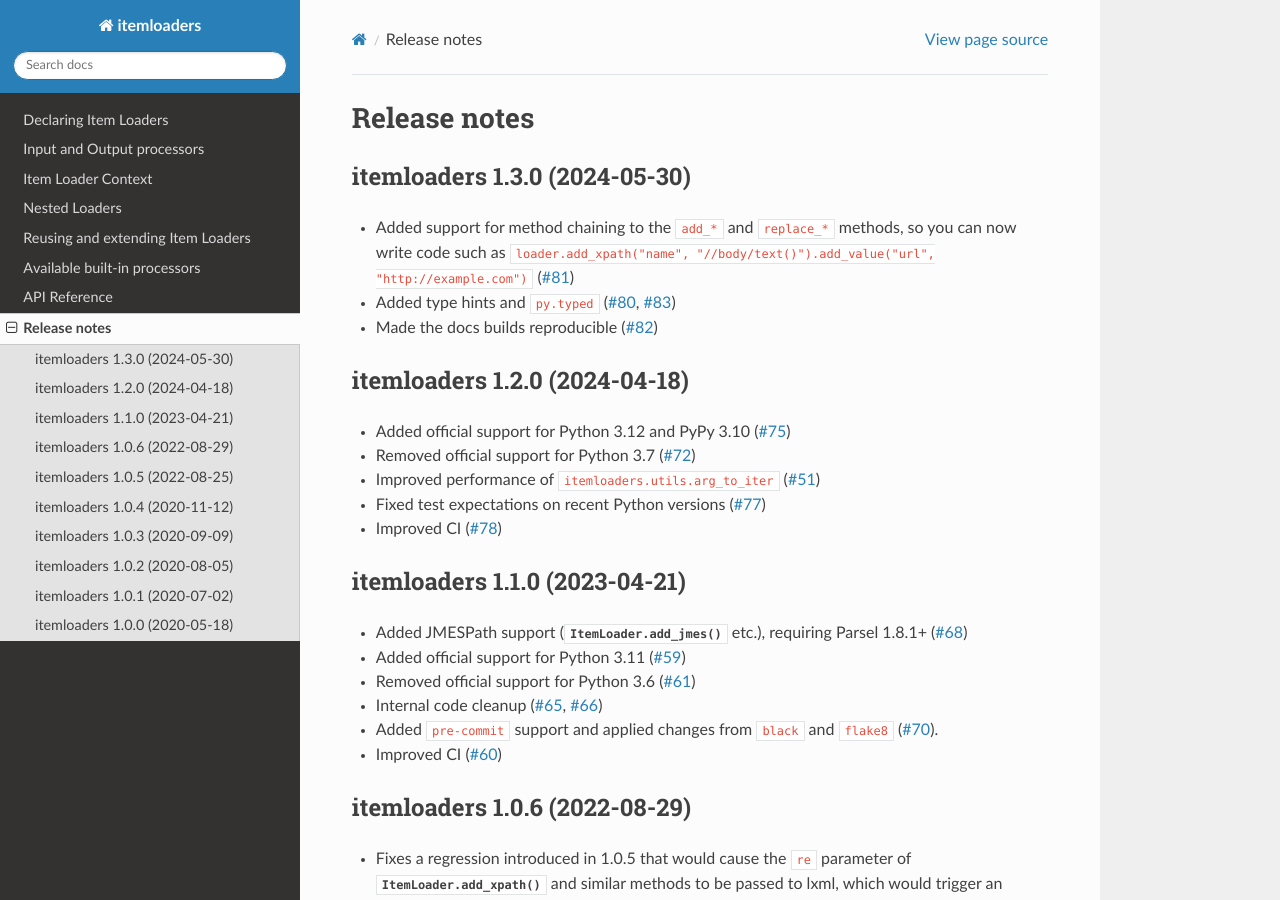
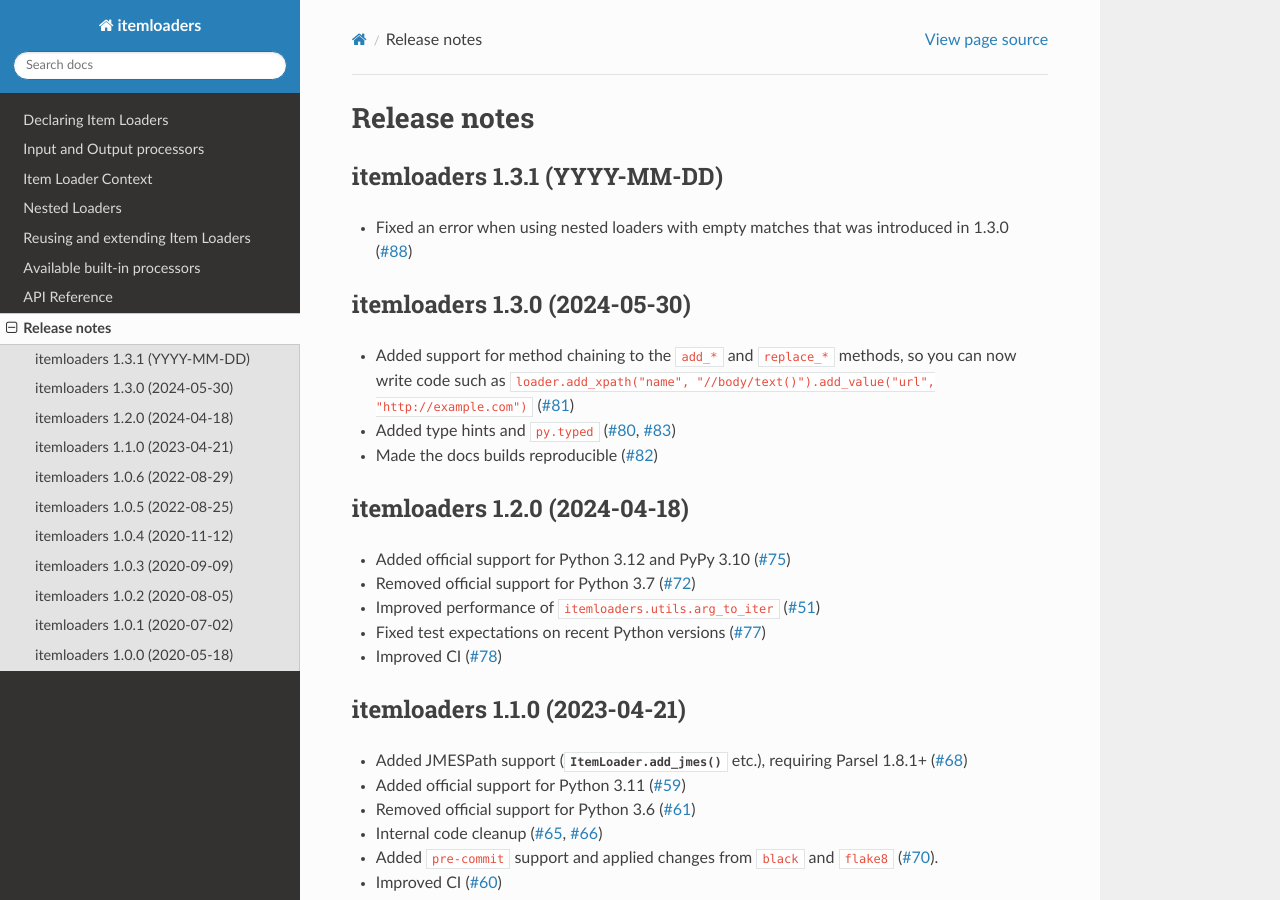
Before and after one commit to scrapy/itemloaders, a Sphinx documentation site: the page built from docs/release-notes.rst, in a window 1280 px wide and 900 px high. Built offline with Sphinx 7.4.7 and the Read the Docs theme 2.0.0, drawn with Linux system fonts in a browser that asks for light colours.

Commit message:
Release notes for 1.3.1.

```diff
--- a/docs/release-notes.rst
+++ b/docs/release-notes.rst
@@ -4,6 +4,14 @@
 
 Release notes
 =============
+
+.. _release-1.3.1:
+
+itemloaders 1.3.1 (YYYY-MM-DD)
+------------------------------
+
+-   Fixed an error when using nested loaders with empty matches that was
+    introduced in 1.3.0 (:gh:`88`)
 
 .. _release-1.3.0:
 
```
